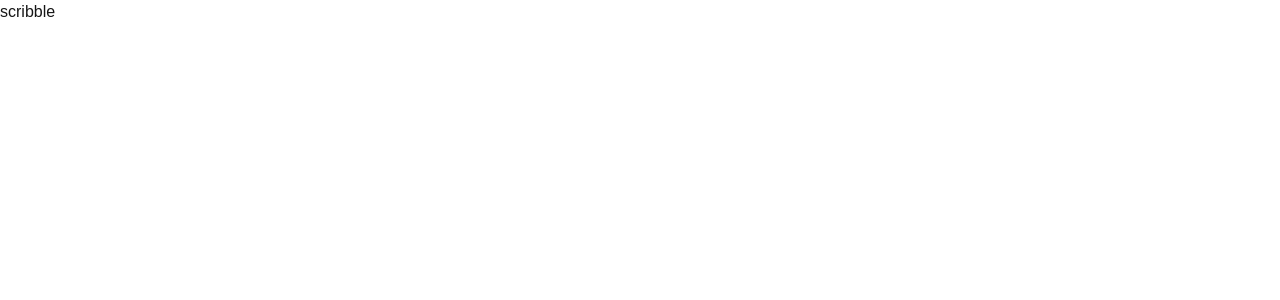
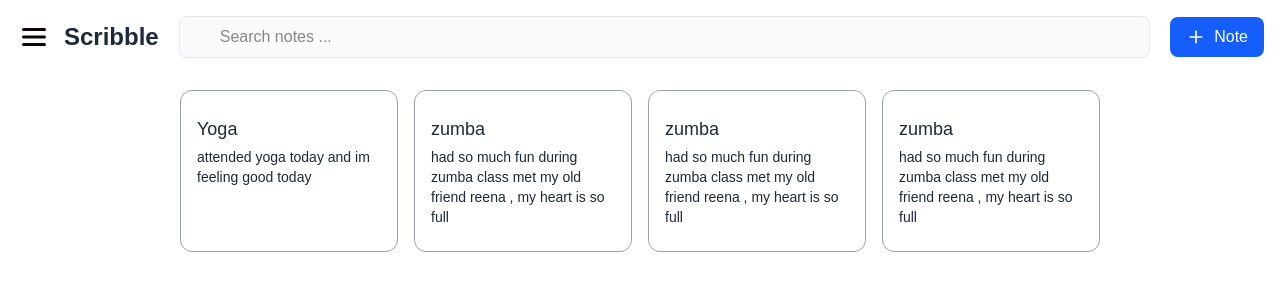
Before and after one commit to shahama5/scribble, a Next.js app: page / in a window 1280 px wide. Shown: the top 300 px of the page. Built offline with nearby package versions, Linux system fonts and the light colour scheme.

Commit message:
updated header , mainpage , card , imported menu icon

```diff
--- a/app/_layout/Header.tsx
+++ b/app/_layout/Header.tsx
@@ -1,13 +1,70 @@
-import React from 'react'
+"use client";
+import React, { useState } from "react";
+import MenuIcon from "../components/menuIcon";
+import { Plus } from "lucide-react";
 
 const Header = () => {
+  const [isOpen, setIsOpen] = useState(false);
+
   return (
     <div>
-    <div>
-        <h1 className=''>scribble</h1>
+      <div className="flex gap-5 justify-between px-4 py-4 items-center">
+        <div className="flex items-center gap-3">
+          <MenuIcon className="size-9 text-gray-700" />
+          <h1 className="text-2xl font-bold text-gray-800">Scribble</h1>
+        </div>
+
+        <input
+          type="text"
+          placeholder="Search notes ..."
+          className="w-full pr-4 bg-gray-50 border pl-10 border-gray-200 rounded-lg py-2"
+        />
+
+        {/* Button */}
+        <button
+          onClick={() => setIsOpen(true)}
+          className="flex items-center gap-2 px-4 py-2 bg-blue-600 text-white rounded-lg hover:bg-blue-700 transition-colors"
+        >
+          <Plus className="size-5" />
+          <span className="hidden sm:inline">Note</span>
+        </button>
+      </div>
+
+      {/* Modal */}
+      {isOpen && (
+        <>
+          {/* BACKDROP */}
+          <div
+            className='fixed inset-0 bg-black/50'
+            onClick={() => setIsOpen(false)}
+          ></div>
+          {/* MODAL BOX */}
+          <div className='fixed top-1/2 left-1/2 w-[400px] -translate-x-1/2 -translate-y-1/2 bg-white rounded-xl shadow-xl p-4 z-50'>
+
+            <input
+              type='text'
+              placeholder='Title'
+              className='w-full border-b border-gray-300 outline-none pb-2 mb-3'
+            />
+            <textarea
+              placeholder='Take a note...'
+              className='w-full outline-none resize-none'
+              rows={4}
+            ></textarea>
+            <div className='flex justify-end gap-3 mt-4'>
+              <button className="px-4 py-1 rounded-lg bg-gray-200">Add</button>
+              <button
+                className='px-4 py-1 rounded-lg bg-gray-200'
+                onClick={() => setIsOpen(false)}
+              >
+                Close
+              </button>
+            </div>
+          </div>
+        </>
+      )}
     </div>
-    </div>
-  )
-}
+  );
+};
 
-export default Header
+export default Header;
--- /dev/null
+++ b/app/_page/mainPage.tsx
@@ -0,0 +1,42 @@
+
+import React from 'react'
+import Card from '../components/card'
+
+
+const cardStaticData =[
+    { title:"Yoga",
+        description:"attended yoga today and im feeling good today"
+
+    },
+    {
+        title:"zumba",
+        description:"had so much fun during zumba class met my old friend reena , my heart is so full "
+    },
+    {
+        title:"zumba",
+        description:"had so much fun during zumba class met my old friend reena , my heart is so full "
+    },
+    {
+        title:"zumba",
+        description:"had so much fun during zumba class met my old friend reena , my heart is so full "
+    }
+]
+
+const MainPage = () => {
+  return (
+
+  <div>
+
+        <div className='grid grid-cols-4 gap-4 p-4 px-45 '>
+         {cardStaticData.map((item,index)=>(
+        <Card key={index}
+        title={item.title}
+        description={item.description}
+        />
+         ))}
+        </div>
+  </div>
+  )
+}
+
+export default MainPage
--- /dev/null
+++ b/app/components/card.tsx
@@ -0,0 +1,17 @@
+import React from 'react'
+type props = {
+    title:string,
+    description:string
+}
+
+const card = ({title,description}:props) => {
+  return (
+    <div className='w-auto  rounded-xl py-6 px-4 bg-white border border-gray-400 '>
+      <h1 className='font-normal text-lg mb-1 text-gray-800'>{title}</h1>
+      <h1 className='text-sm text-gray-800'>{description}</h1>
+
+    </div>
+  )
+}
+
+export default card
--- /dev/null
+++ b/app/components/menuIcon.tsx
@@ -0,0 +1,17 @@
+import * as React from "react"
+import { SVGProps } from "react"
+const menuIcon = (props: SVGProps<SVGSVGElement>) => (
+  <svg xmlns="http://www.w3.org/2000/svg" viewBox="0 0 24 24" {...props}>
+    <title>{"Menu"}</title>
+    <g fill="none" fillRule="evenodd">
+      <path d="M0 0h24v24H0z" />
+      <path
+        stroke="#0C0310"
+        strokeLinecap="round"
+        strokeWidth={2}
+        d="M5 7h14M5 17h14M5 12h14"
+      />
+    </g>
+  </svg>
+)
+export default menuIcon
--- a/app/page.tsx
+++ b/app/page.tsx
@@ -1,9 +1,12 @@
 import React from 'react'
+import MainPage from './_page/mainPage'
+
+
 
 const page = () => {
   return (
     <div>
-
+     <MainPage/>
     </div>
   )
 }
--- a/package.json
+++ b/package.json
@@ -9,6 +9,7 @@
     "lint": "eslint"
   },
   "dependencies": {
+    "lucide-react": "^0.555.0",
     "next": "16.0.7",
     "react": "19.2.0",
     "react-dom": "19.2.0"
```
Also changed, not shown: app/components/addNote.tsx (added), 1 other file (tests, documents, lock files or other folders).
